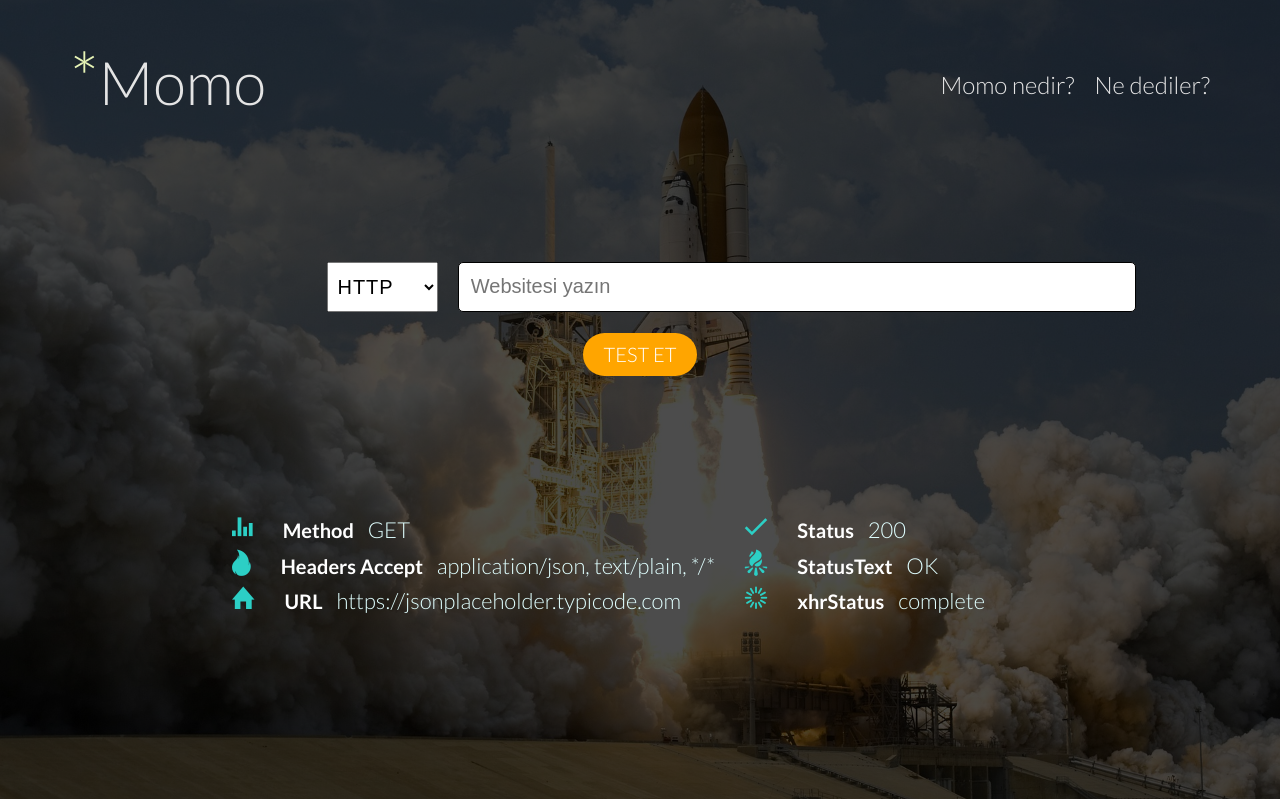
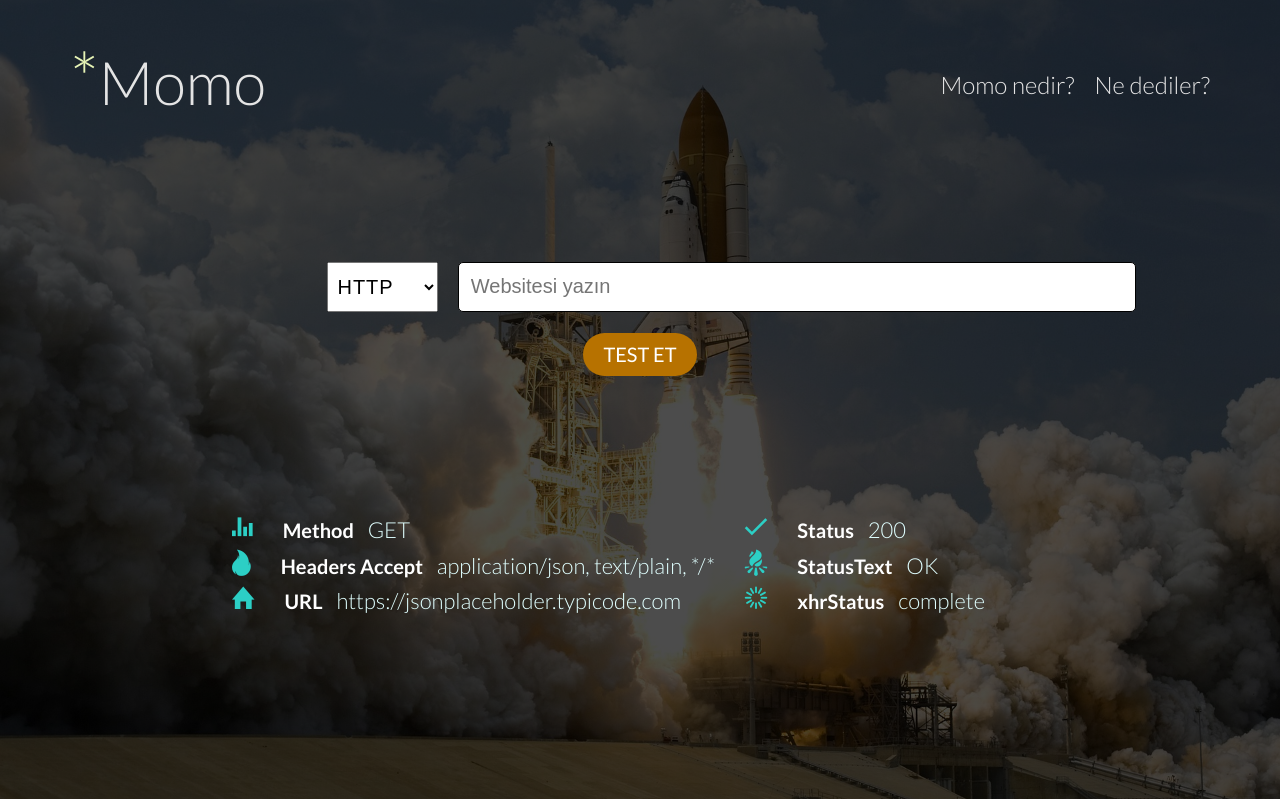
Before and after one commit to eliakorkmaz/momo, a PHP site: page / in a window 1280 px wide, with the pointer over the restyled element. Shown: the top 799 px of the page. Run offline with PHP 8.4, Linux system fonts and the light colour scheme; some libraries are stand-ins or nearby versions; some web fonts are replaced.

Commit message:
Add button hovers color and font weight to clearness

```diff
--- a/css/style.css
+++ b/css/style.css
@@ -160,8 +160,9 @@ div.button a{
 
 .action:hover,
 .action:active{
-    background-color: orange;
+    background-color: #b77200;
     color: white;
+    font-weight: 400;
 }
 
 
```
